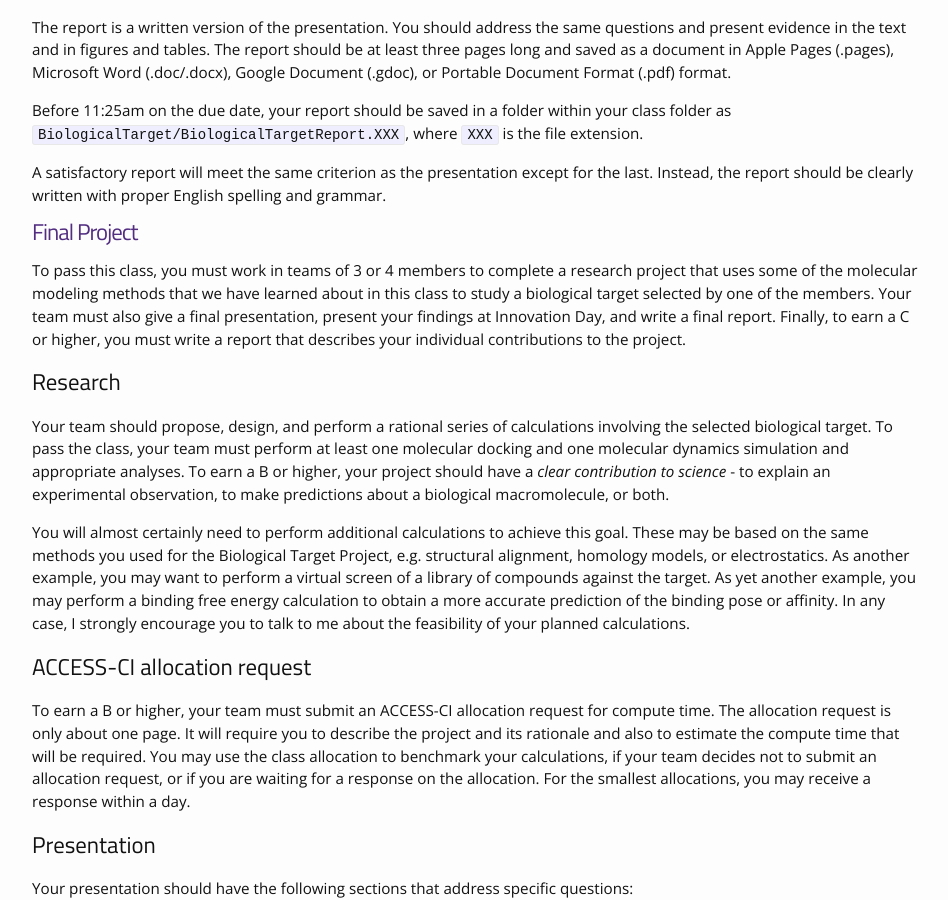
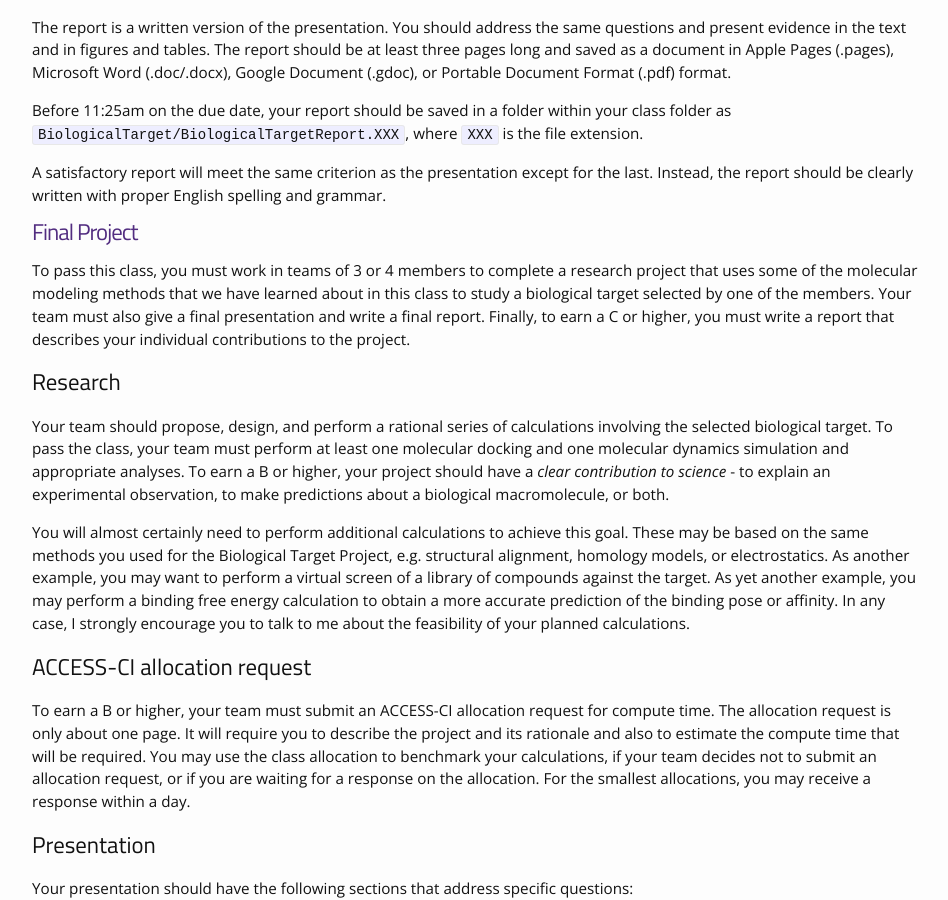
Before and after one commit to daveminh/Chem456-2024F, a Jekyll site: the page built from docs/assignments.md, in a window 1280 px wide and 900 px high, scrolled down 1573 px. Shown: the whole window, without its empty margins (163-1111 px from the left). Built offline with Jekyll 4.4.1, drawn with Linux system fonts in a browser that asks for light colours; nearby versions of some CDN libraries; some of the changed text lies outside the part shown.

Commit message:
Updated assignments

```diff
--- a/docs/assignments.md
+++ b/docs/assignments.md
@@ -51,7 +51,7 @@ A satisfactory report will meet the same criterion as the presentation except fo
 
 # Final Project
 
-To pass this class, you must work in teams of 3 or 4 members to complete a research project that uses some of the molecular modeling methods that we have learned about in this class to study a biological target selected by one of the members. Your team must also give a final presentation, present your findings at Innovation Day, and write a final report. Finally, to earn a C or higher, you must write a report that describes your individual contributions to the project.
+To pass this class, you must work in teams of 3 or 4 members to complete a research project that uses some of the molecular modeling methods that we have learned about in this class to study a biological target selected by one of the members. Your team must also give a final presentation and write a final report. Finally, to earn a C or higher, you must write a report that describes your individual contributions to the project.
 
 ## Research
 
@@ -87,10 +87,6 @@ A presentation that enables the team to pass the class will
 
 A presentation that enables the team to earn an A or B will describe a clear contribution to science. To enable the team to earn an A, the presentation must have the polish of a conference presentation. Conference presentations are well-organized and smoothly delivered. Moreover, presenters are knowledgable about the background and are able to answer most questions intelligently.
 
-## Innovation Day
-
-For specifications of Innovation Day poster presentations, see the lecture slides from 11/16.
-
 ## Report
 
 The final report should capture the team's project work in the format of a scientific journal. Fortunately, the sections of the presentation reflect this format; as with the Biological Target presentation and report, the report is a written version of the presentation. You should address the same questions and present evidence in the text and in figures and tables. Unless approved for another journal, the document should be prepared for submission to the Journal of Chemical Information and Modelling according to [the journal's author guidelines](https://pubs.acs.org/page/jcisd8/submission/authors.html). It should be saved as a document suitable for submission to the journal. If there is a clear scientific contribution, the team may be encouraged to actually submit the paper for publication.
@@ -107,7 +103,7 @@ To earn a C or higher, you must write a report (1 page or longer) that includes
 * an *individual contribution summary* and
 * a *project portfolio*.
 
-In the individual contribution summary, you should summarize how you contributed to the final project. For some examples of ways that you may have contributed to the project, see the [PLOS guidelines for author contributions](https://journals.plos.org/plosone/s/authorship). The PLOS guidelines were developed for a journal article. Additional ways that you can contribute are preparing the presentation slides or poster or presenting these materials before the class or during Innovation Day.
+In the individual contribution summary, you should summarize how you contributed to the final project. For some examples of ways that you may have contributed to the project, see the [PLOS guidelines for author contributions](https://journals.plos.org/plosone/s/authorship). The PLOS guidelines were developed for a journal article. Additional ways that you can contribute are preparing the presentation slides or poster before the class.
 
 For the project portfolio, you should describe the skills that you have developed over the course of the project. These skills could be technical skills related to the calculations. They could also be "soft" skills related to teamwork, project management, interpersonal relationships, communication, presentation, and writing. Preparing this project portfolio could help you answer job interview questions in the future.
 
```
